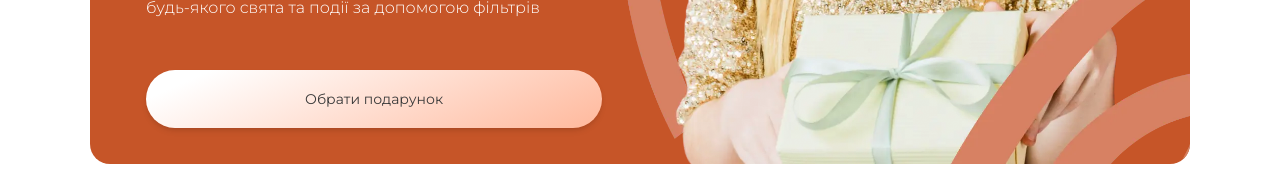
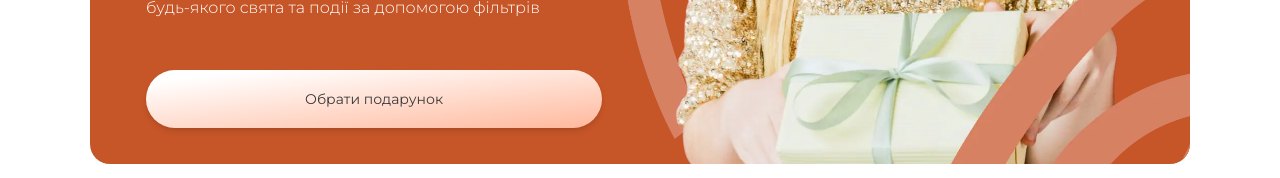
Before and after one commit to cyanidium-dev/art-lover-frontend, a Next.js app: page / in a window 1280 px wide. Shown: the part 718-896 px from the top of the page. Built offline with nearby package versions, Linux system fonts and the light colour scheme.

Commit message:
updated favicon

```diff
--- a/src/modules/HomePage/HelpChooseGift/HelpChooseGift.tsx
+++ b/src/modules/HomePage/HelpChooseGift/HelpChooseGift.tsx
@@ -39,7 +39,7 @@ export default function HelpChooseGift() {
             <Link href="/">
               <button
                 className="cursor-pointer flex items-center justify-center px-4 py-2 w-[116px] sm:w-full max-w-[236px] md:max-w-[306px] xl:max-w-[456px] h-8 sm:h-12 xl:h-[58px] rounded-full
-            text-[8px] sm:text-[12px] xl:text-[14px] font-normal leading-[120%] shadow-social bg-linear-[121deg,white_22.48%,#FF692D_337.32%] sm:bg-linear-[155.88deg,#ffffff_11.19%,#ff692d_199.95%]"
+            text-[8px] sm:text-[12px] xl:text-[14px] font-normal leading-[120%] shadow-social bg-linear-[121deg,white_22.48%,#FF692D_337.32%] sm:bg-linear-[-186deg,#ffffff_11.19%,#ff692d_199.95%]"
               >
                 Обрати подарунок
               </button>
```
Also changed, not shown: 1 other file (tests, documents, lock files or other folders).
